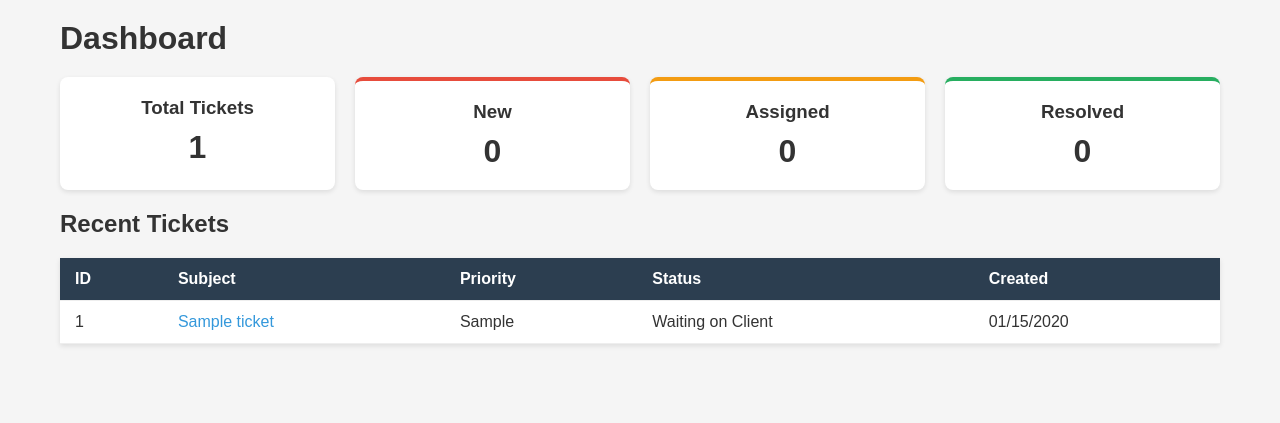
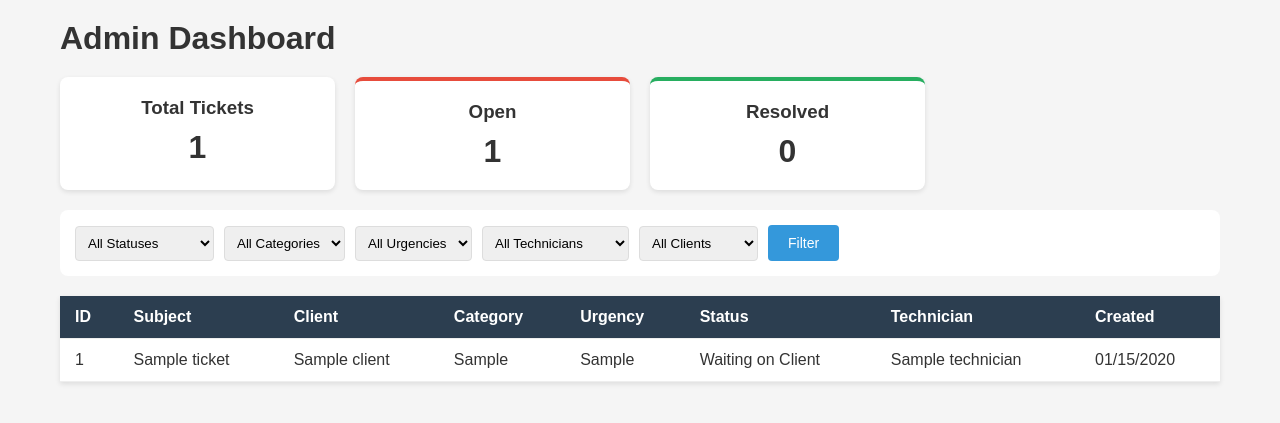
Before and after one commit to kevindzit/TicketFlow, a Flask app: page / in a window 1280 px wide. Shown: the part 58-481 px from the top of the page. Run offline with Flask 3, Linux system fonts and the light colour scheme; a user stored in the database is signed in; tables that the repository leaves empty hold one stand-in row (values such as "Sample post").

Commit message:
Add technician and admin dashboards with ticket detail view

```diff
--- a/app/routes/dashboard.py
+++ b/app/routes/dashboard.py
@@ -1,6 +1,6 @@
-from flask import Blueprint, render_template
+from flask import Blueprint, render_template, request
 from flask_login import login_required, current_user
-from app.models.ticket import Ticket
+from app.models.ticket import Ticket, Client
 from app.models.technician import Technician
 from app.models.notification import Notification
 
@@ -9,28 +9,65 @@ dashboard_bp = Blueprint('dashboard', __name__)
 @dashboard_bp.route('/')
 @login_required
 def index():
-    # get ticket counts by status
+    if current_user.role == 'admin':
+        return admin_dashboard()
+    return tech_dashboard()
+
+def tech_dashboard():
+    tech = Technician.query.filter_by(user_id=current_user.id).first()
+
+    tickets = []
+    notifications = []
+    if tech:
+        tickets = Ticket.query.filter_by(assigned_tech_id=tech.id).order_by(Ticket.created_at.desc()).all()
+        notifications = Notification.query.filter_by(
+            technician_id=tech.id, read=False
+        ).order_by(Notification.created_at.desc()).all()
+
+    return render_template('dashboard.html', tickets=tickets, notifications=notifications)
+
+def admin_dashboard():
+    query = Ticket.query
+
+    # apply filters
+    status_filter = request.args.get('status')
+    category_filter = request.args.get('category')
+    urgency_filter = request.args.get('urgency')
+    tech_filter = request.args.get('technician')
+    client_filter = request.args.get('client')
+
+    if status_filter:
+        query = query.filter_by(status=status_filter)
+    if category_filter:
+        query = query.filter_by(category=category_filter)
+    if urgency_filter:
+        query = query.filter_by(urgency=urgency_filter)
+    if tech_filter:
+        query = query.filter_by(assigned_tech_id=tech_filter)
+    if client_filter:
+        query = query.filter_by(client_id=client_filter)
+
+    tickets = query.order_by(Ticket.created_at.desc()).all()
+
     total = Ticket.query.count()
-    new_count = Ticket.query.filter_by(status='New').count()
-    assigned = Ticket.query.filter_by(status='Assigned').count()
+    open_count = Ticket.query.filter(Ticket.status != 'Resolved').count()
     resolved = Ticket.query.filter_by(status='Resolved').count()
 
-    recent_tickets = Ticket.query.order_by(Ticket.created_at.desc()).limit(10).all()
+    technicians = Technician.query.all()
+    clients = Client.query.all()
 
-    # get unread notifications for current user
-    notifications = []
-    if current_user.role == 'technician':
-        tech = Technician.query.filter_by(user_id=current_user.id).first()
-        if tech:
-            notifications = Notification.query.filter_by(
-                technician_id=tech.id, read=False
-            ).order_by(Notification.created_at.desc()).all()
-
-    return render_template('dashboard.html',
+    return render_template('admin_dashboard.html',
+        tickets=tickets,
         total=total,
-        new_count=new_count,
-        assigned=assigned,
+        open_count=open_count,
         resolved=resolved,
-        recent_tickets=recent_tickets,
-        notifications=notifications
+        technicians=technicians,
+        clients=clients,
+        filters={
+            'status': status_filter,
+            'category': category_filter,
+            'urgency': urgency_filter,
+            'technician': tech_filter,
+            'client': client_filter
+        }
     )
--- a/app/routes/tickets.py
+++ b/app/routes/tickets.py
@@ -62,8 +62,12 @@ def new_ticket():
 def view_ticket(ticket_id):
     ticket = Ticket.query.get_or_404(ticket_id)
     from app.models.technician import Technician
+    from app.models.known_issue import KnownIssue
     technicians = Technician.query.all()
-    return render_template('ticket_detail.html', ticket=ticket, technicians=technicians)
+    known_issue = None
+    if ticket.category:
+        known_issue = KnownIssue.query.filter_by(category=ticket.category, status='active').first()
+    return render_template('ticket_detail.html', ticket=ticket, technicians=technicians, known_issue=known_issue)
 
 @tickets_bp.route('/tickets/<int:ticket_id>/note', methods=['POST'])
 @login_required
--- a/app/static/css/style.css
+++ b/app/static/css/style.css
@@ -201,3 +201,64 @@ body {
     border-radius: 8px;
     max-width: 600px;
 }
+
+/* urgency colors */
+.urgency-critical { border-left: 4px solid #e74c3c; }
+.urgency-high { border-left: 4px solid #e67e22; }
+.urgency-medium { border-left: 4px solid #f1c40f; }
+.urgency-low { border-left: 4px solid #27ae60; }
+
+/* clickable rows */
+.ticket-table tbody tr[onclick] {
+    cursor: pointer;
+}
+
+.ticket-table tbody tr[onclick]:hover {
+    background: #f0f0f0;
+}
+
+/* empty state */
+.empty-state {
+    background: white;
+    padding: 40px;
+    text-align: center;
+    border-radius: 8px;
+    margin-top: 20px;
+    color: #888;
+}
+
+/* filter bar */
+.filter-bar {
+    background: white;
+    padding: 15px;
+    border-radius: 8px;
+    margin: 20px 0;
+}
+
+.filter-bar form {
+    display: flex;
+    gap: 10px;
+    flex-wrap: wrap;
+    align-items: center;
+}
+
+.filter-bar select {
+    padding: 8px;
+    border: 1px solid #ddd;
+    border-radius: 4px;
+}
+
+/* known issue */
+.known-issue {
+    background: #fff3cd;
+    padding: 20px;
+    border-radius: 8px;
+    margin: 15px 0;
+    border-left: 4px solid #f39c12;
+}
+
+.fix-suggestion {
+    margin-top: 10px;
+    padding-top: 10px;
+    border-top: 1px solid #e0d5b7;
+}
--- /dev/null
+++ b/app/templates/admin_dashboard.html
@@ -0,0 +1,85 @@
+{% extends "base.html" %}
+{% block title %}Admin Dashboard{% endblock %}
+{% block content %}
+<h1>Admin Dashboard</h1>
+
+<div class="stats-grid">
+    <div class="stat-card">
+        <h3>Total Tickets</h3>
+        <p class="stat-number">{{ total }}</p>
+    </div>
+    <div class="stat-card new">
+        <h3>Open</h3>
+        <p class="stat-number">{{ open_count }}</p>
+    </div>
+    <div class="stat-card resolved">
+        <h3>Resolved</h3>
+        <p class="stat-number">{{ resolved }}</p>
+    </div>
+</div>
+
+<div class="filter-bar">
+    <form method="GET" action="{{ url_for('dashboard.index') }}">
+        <select name="status">
+            <option value="">All Statuses</option>
+            {% for s in ['New', 'Assigned', 'In Progress', 'Waiting on Client', 'Escalated', 'Resolved'] %}
+            <option value="{{ s }}" {% if filters.status == s %}selected{% endif %}>{{ s }}</option>
+            {% endfor %}
+        </select>
+        <select name="category">
+            <option value="">All Categories</option>
+            {% for c in ['Network', 'Hardware', 'Software', 'Security', 'Email', 'Other'] %}
+            <option value="{{ c }}" {% if filters.category == c %}selected{% endif %}>{{ c }}</option>
+            {% endfor %}
+        </select>
+        <select name="urgency">
+            <option value="">All Urgencies</option>
+            {% for u in ['Low', 'Medium', 'High', 'Critical'] %}
+            <option value="{{ u }}" {% if filters.urgency == u %}selected{% endif %}>{{ u }}</option>
+            {% endfor %}
+        </select>
+        <select name="technician">
+            <option value="">All Technicians</option>
+            {% for tech in technicians %}
+            <option value="{{ tech.id }}" {% if filters.technician == tech.id|string %}selected{% endif %}>{{ tech.name }}</option>
+            {% endfor %}
+        </select>
+        <select name="client">
+            <option value="">All Clients</option>
+            {% for cl in clients %}
+            <option value="{{ cl.id }}" {% if filters.client == cl.id|string %}selected{% endif %}>{{ cl.name }}</option>
+            {% endfor %}
+        </select>
+        <button type="submit" class="btn">Filter</button>
+    </form>
+</div>
+
+<table class="ticket-table">
+    <thead>
+        <tr>
+            <th>ID</th>
+            <th>Subject</th>
+            <th>Client</th>
+            <th>Category</th>
+            <th>Urgency</th>
+            <th>Status</th>
+            <th>Technician</th>
+            <th>Created</th>
+        </tr>
+    </thead>
+    <tbody>
+        {% for ticket in tickets %}
+        <tr class="urgency-{{ ticket.urgency|lower }}" onclick="window.location='{{ url_for('tickets.view_ticket', ticket_id=ticket.id) }}'">
+            <td>{{ ticket.id }}</td>
+            <td>{{ ticket.subject }}</td>
+            <td>{{ ticket.client.name if ticket.client else 'N/A' }}</td>
+            <td>{{ ticket.category or 'Unclassified' }}</td>
+            <td>{{ ticket.urgency or 'N/A' }}</td>
+            <td>{{ ticket.status }}</td>
+            <td>{{ ticket.assigned_tech.name if ticket.assigned_tech else 'Unassigned' }}</td>
+            <td>{{ ticket.created_at.strftime('%m/%d/%Y') }}</td>
+        </tr>
+        {% endfor %}
+    </tbody>
+</table>
+{% endblock %}
--- a/app/templates/dashboard.html
+++ b/app/templates/dashboard.html
@@ -1,29 +1,9 @@
 {% extends "base.html" %}
 {% block title %}Dashboard{% endblock %}
 {% block content %}
-<h1>Dashboard</h1>
-
-<div class="stats-grid">
-    <div class="stat-card">
-        <h3>Total Tickets</h3>
-        <p class="stat-number">{{ total }}</p>
-    </div>
-    <div class="stat-card new">
-        <h3>New</h3>
-        <p class="stat-number">{{ new_count }}</p>
-    </div>
-    <div class="stat-card assigned">
-        <h3>Assigned</h3>
-        <p class="stat-number">{{ assigned }}</p>
-    </div>
-    <div class="stat-card resolved">
-        <h3>Resolved</h3>
-        <p class="stat-number">{{ resolved }}</p>
-    </div>
-</div>
+<h1>My Tickets</h1>
 
 {% if notifications %}
-<h2>Notifications</h2>
 <div class="notifications">
     {% for notif in notifications %}
     <div class="notif-item">{{ notif.message }}</div>
@@ -31,27 +11,36 @@
 </div>
 {% endif %}
 
-<h2>Recent Tickets</h2>
+{% if tickets %}
 <table class="ticket-table">
     <thead>
         <tr>
             <th>ID</th>
             <th>Subject</th>
-            <th>Priority</th>
+            <th>Client</th>
+            <th>Category</th>
+            <th>Urgency</th>
             <th>Status</th>
             <th>Created</th>
         </tr>
     </thead>
     <tbody>
-        {% for ticket in recent_tickets %}
-        <tr class="priority-{{ ticket.priority|lower }}">
+        {% for ticket in tickets %}
+        <tr class="urgency-{{ ticket.urgency|lower }}" onclick="window.location='{{ url_for('tickets.view_ticket', ticket_id=ticket.id) }}'">
             <td>{{ ticket.id }}</td>
-            <td><a href="{{ url_for('tickets.view_ticket', ticket_id=ticket.id) }}">{{ ticket.subject }}</a></td>
-            <td>{{ ticket.priority }}</td>
+            <td>{{ ticket.subject }}</td>
+            <td>{{ ticket.client.name if ticket.client else 'N/A' }}</td>
+            <td>{{ ticket.category or 'Unclassified' }}</td>
+            <td>{{ ticket.urgency or 'N/A' }}</td>
             <td>{{ ticket.status }}</td>
             <td>{{ ticket.created_at.strftime('%m/%d/%Y') }}</td>
         </tr>
         {% endfor %}
     </tbody>
 </table>
+{% else %}
+<div class="empty-state">
+    <p>No tickets assigned</p>
+</div>
+{% endif %}
 {% endblock %}
```
Also changed, not shown: app/templates/ticket_detail.html (+14 -0 lines).
